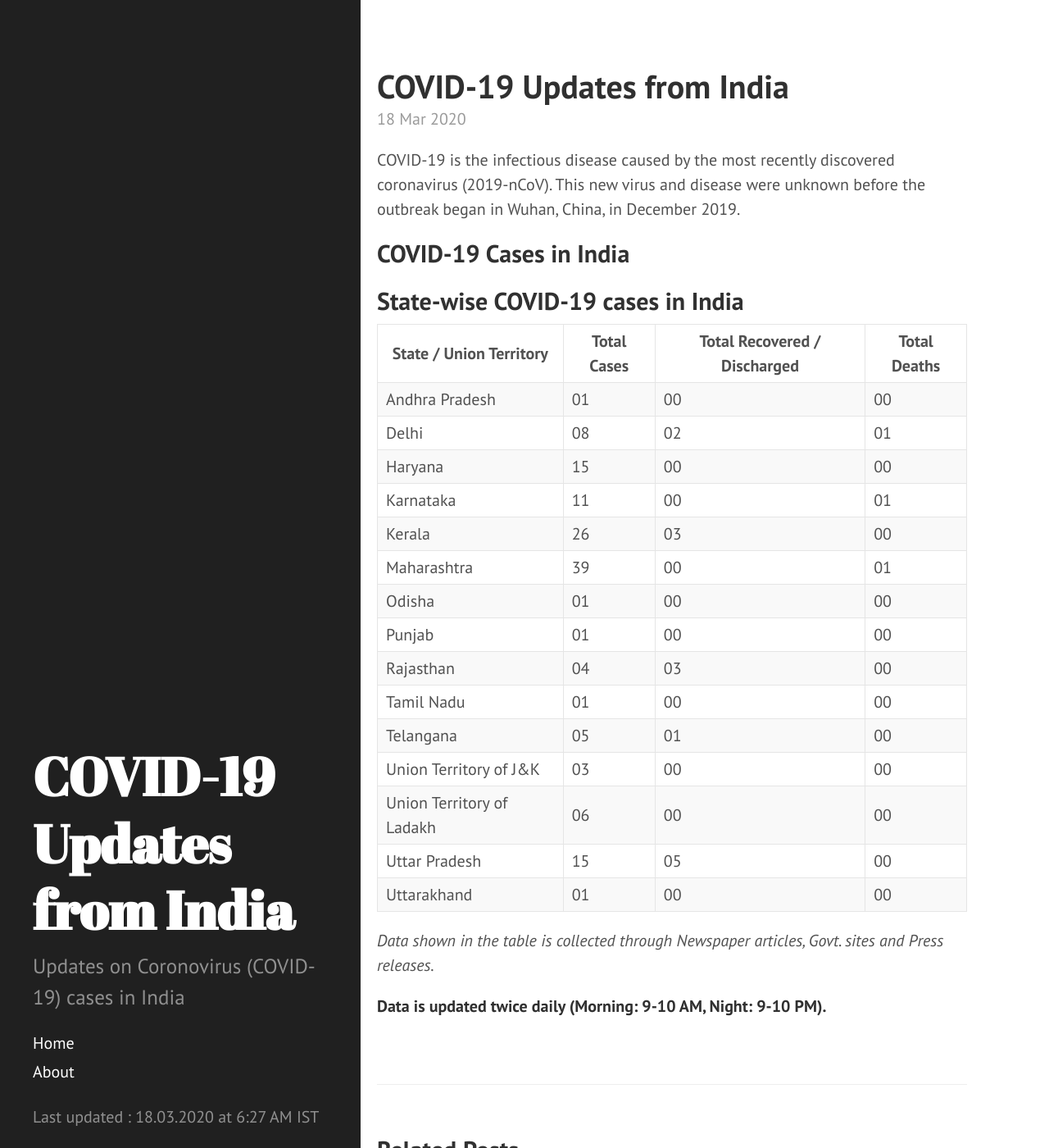
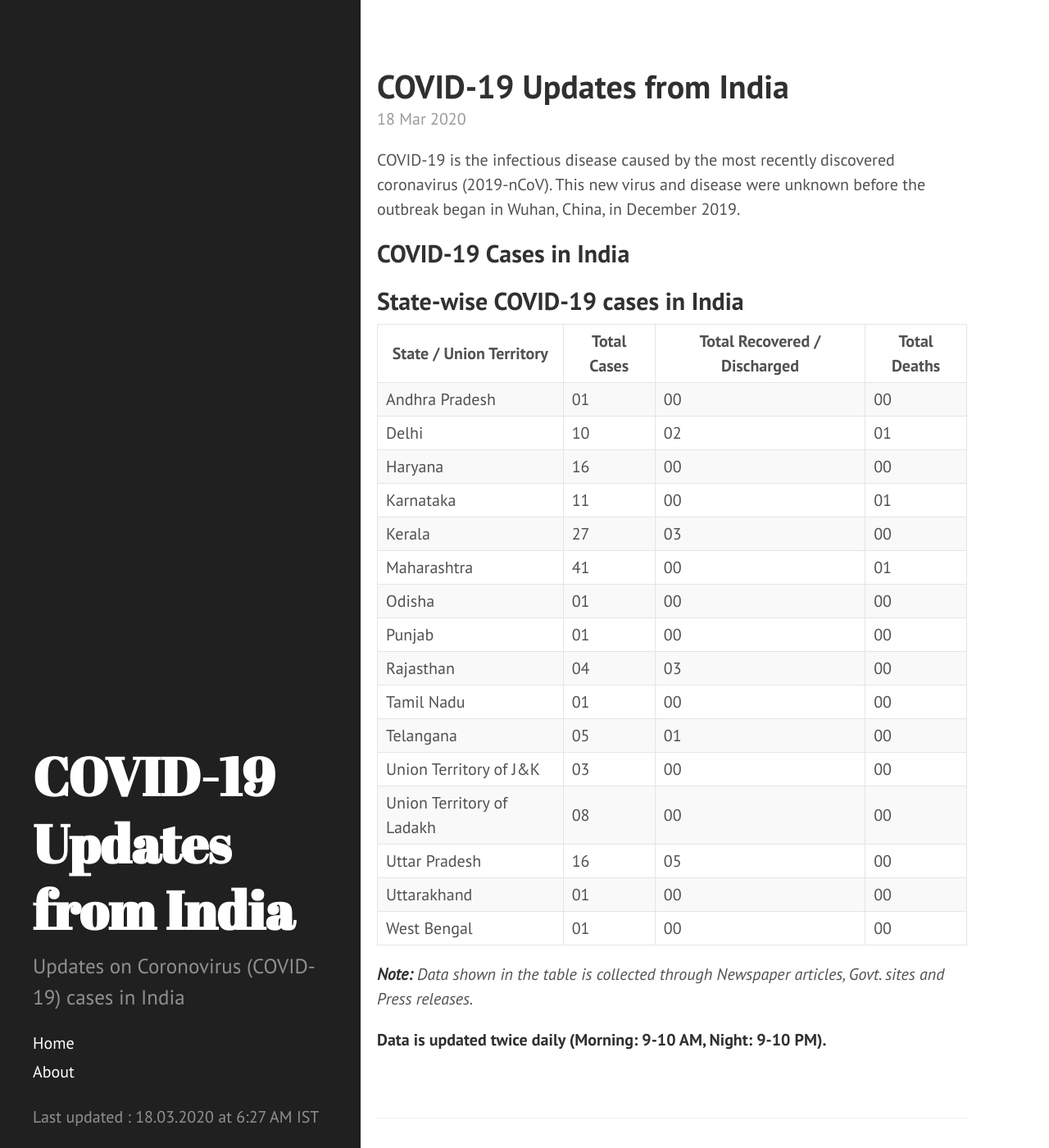
Before and after one commit to bhooraj/covid19updates-india, a Jekyll site: the page built from _posts/2020-03-18-home.md, in a window 1280 px wide and 1400 px high. Shown: the whole window at 82% size. Built offline with Jekyll 4.4.1, drawn with Linux system fonts in a browser that asks for light colours.

Commit message:
update table
(*including foreign nationals, as on 18.03.2020 at 09:00 AM) from www.mohfw.gov.in

```diff
--- a/_posts/2020-03-18-home.md
+++ b/_posts/2020-03-18-home.md
@@ -18,23 +18,24 @@ COVID-19 is the infectious disease caused by the most recently discovered corona
 State / Union Territory   | Total Cases | Total Recovered / Discharged | Total Deaths
 ------- | -- | -- | --
 Andhra Pradesh | 01| 00 | 00
-Delhi  | 08 | 02 | 01
-Haryana | 15 | 00 | 00
+Delhi  | 10 | 02 | 01
+Haryana | 16 | 00 | 00
 Karnataka | 11 | 00 | 01
-Kerala | 26 | 03 | 00
-Maharashtra  | 39 | 00 | 01
+Kerala | 27 | 03 | 00
+Maharashtra  | 41 | 00 | 01
 Odisha | 01 | 00 | 00
 Punjab | 01 | 00 | 00
 Rajasthan | 04 | 03 | 00
 Tamil Nadu | 01 | 00 | 00
 Telangana | 05 | 01 | 00
 Union Territory of J&K | 03 | 00 | 00
-Union Territory of Ladakh | 06 | 00 | 00
-Uttar Pradesh | 15 | 05 | 00
+Union Territory of Ladakh | 08 | 00 | 00
+Uttar Pradesh | 16 | 05 | 00
 Uttarakhand | 01 | 00 | 00
+West Bengal | 01 | 00 | 00
 
 <div class="datatable-end"></div>
 
-*Data shown in the table is collected through Newspaper articles, Govt. sites and Press releases.*
+***Note:** Data shown in the table is collected through Newspaper articles, Govt. sites and Press releases.*
 
 **Data is updated twice daily (Morning: 9-10 AM, Night: 9-10 PM).**
```
